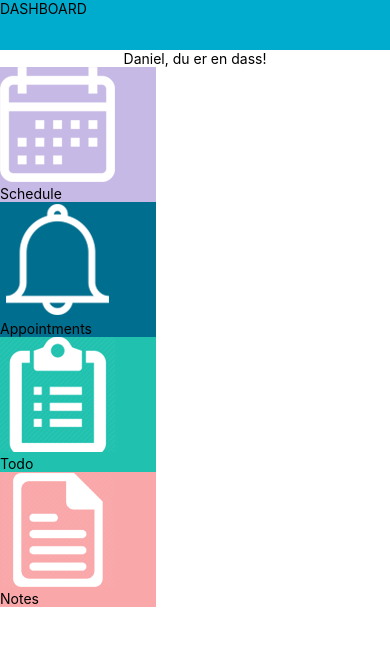
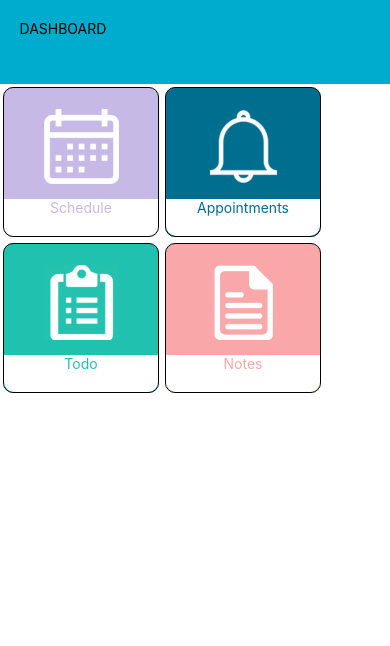
Before and after one commit to mayhelenrs/it2810-webutvikling-h17-prosjekt-3-group-50, a React Native app in the folder app/: screen / in a window 390 px wide. Shown: the top 646 px of the page. Built offline with nearby package versions, Linux system fonts and the light colour scheme.

Commit message:
styled frontpage in app

```diff
--- a/app/App.js
+++ b/app/App.js
@@ -10,7 +10,6 @@ export default class App extends React.Component {
 
             <View style={styles.container}>
                 <Navbar navbarLocation={"DASHBOARD"}/>
-                <Text>Daniel, du er en dass!</Text>
                 <TileGrid/>
             </View>
         );
@@ -22,7 +21,7 @@ const styles = StyleSheet.create({
         marginTop:"auto",
         flex: 1,
         backgroundColor: '#fff',
-        flexDirection: "column",
+        flexDirection: 'column',
         alignItems: 'center',
     },
 });
--- a/app/components/Navbar.js
+++ b/app/components/Navbar.js
@@ -6,14 +6,7 @@ export default class Navbar extends React.Component {
     render() {
         return (
             <View style={styles.navbar}>
-                {/*navbarLocation: Name of the page the user is on. */}
-                <Text>{this.props.navbarLocation}</Text>
-
-                {/* navbarLinks: Send in a <ul> with <li> child-elements containing <a> and <h2> tags.
-                    This way we have all the pages, one click away,
-                    instead of having to go back to the main page.
-                 */}
-                {this.props.navbarLinks}
+                <Text style={styles.navbarText}>{this.props.navbarLocation}</Text>
             </View>
         );
     }
@@ -21,9 +14,12 @@ export default class Navbar extends React.Component {
 
 const styles = StyleSheet.create({
     navbar: {
-        width: "100%",
-        height:50,
+        width: '100%',
+        height: '10%',
         backgroundColor: '#00ACCE'
+    },
+    navbarText: {
+        margin: '5%'
     }
 
 });
--- a/app/components/Tile.js
+++ b/app/components/Tile.js
@@ -5,11 +5,10 @@ export default class Tile extends React.Component {
     render() {
         return(
             <View style={[{backgroundColor: '' + this.props.color},styles.tile]}>
-                <Text><Image  source ={this.props.tileIcon} alt={"Icon for tile"}/></Text>
-                <Text>{this.props.tileTitle}</Text>
-                {
-                    // Missing button to subpage here
-                }
+                <Image  style={styles.image} source ={this.props.tileIcon} alt={"Icon for tile"}/>
+                <View style={styles.text}>
+                  <Text style={{color: '' + this.props.color}}>{this.props.tileTitle}</Text>
+                </View>
             </View>
         );
     }
@@ -18,7 +17,29 @@ export default class Tile extends React.Component {
 
 const styles = StyleSheet.create({
     tile: {
-        width:"40%"
+        width:'40%',
+        margin: 3,
+        height: 150,
+        borderRadius: 10,
+        display: 'flex',
+        flexDirection: 'column',
+        justifyContent: 'flex-end',
+        alignItems: 'center',
+        borderStyle: 'solid',
+        borderWidth: 0.5,
+        borderColor: 'black'
+    },
+    image:{
+        margin: 15,
+        height: 75,
+        width: 75
+    },
+    text: {
+        width: '100%',
+        height: '25%',
+        backgroundColor: 'white',
+        alignItems: 'center',
+        borderBottomRightRadius: 10,
+        borderBottomLeftRadius: 10,
     }
-
 })
--- a/app/components/TileGrid.js
+++ b/app/components/TileGrid.js
@@ -47,7 +47,8 @@ const styles = StyleSheet.create({
         justifyContent: "flex-start",
         flexWrap: "wrap",
         width: "100%",
-        backgroundColor: "transparent"
-
+        backgroundColor: "transparent",
+        flexWrap: 'wrap',
+        flexDirection: 'row'
     }
 });
```
